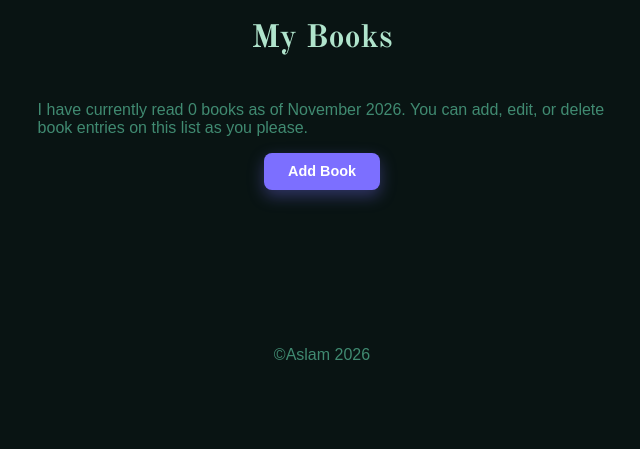
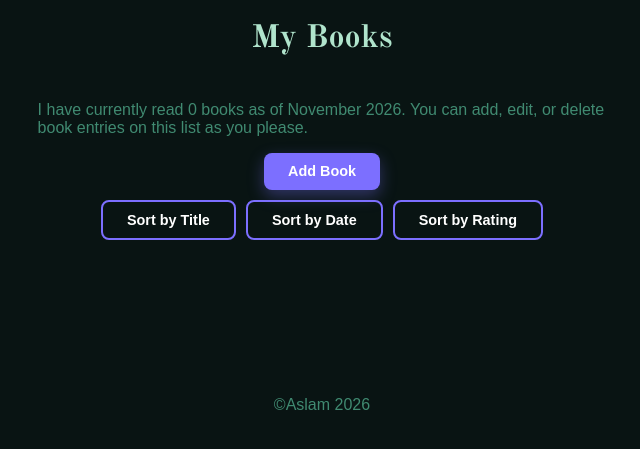
Before and after one commit to HAslam9023/Book-Notes-Web-App, a Node server app: page / in a window 1280 px wide. Shown: the part 155-604 px from the top of the page, without its empty margins (318-958 px from the left). Run offline with Node 20, Linux system fonts and the light colour scheme; data that the repository does not hold is empty; some web fonts are replaced.

Commit message:
Add sort buttons

```diff
--- a/index.ts
+++ b/index.ts
@@ -34,6 +34,11 @@ const db_config: PoolConfig = {
 const db: Pool = new pg.Pool(db_config);
 
 /**
+ * Initializes the sort type for book entries
+ */
+let bookSortType: string = "id";
+
+/**
  * Initializes the array to store book entries
  */
 let books: BookEntry[] = [];
@@ -51,8 +56,9 @@ async function getHomePage(_req: Request, res: Response): Promise<void>
 {
     try
     {
-        // Retrieves book entries from the database
-        const result: QueryResult<BookEntry> = await db.query("SELECT * FROM books ORDER BY date");
+        let result: QueryResult<BookEntry> = await db.query(
+            `SELECT * FROM books ORDER BY ${bookSortType}`
+        );
 
         books = result.rows;
 
@@ -64,6 +70,42 @@ async function getHomePage(_req: Request, res: Response): Promise<void>
 
         res.render("index.ejs");
     }
+}
+
+/**
+ * Sorts the book entries by title
+ * @param _req The request object
+ * @param res The response object
+ */
+function sortByTitle(_req: Request, res: Response): void
+{
+    bookSortType = "title";
+
+    res.redirect("/");
+}
+
+/**
+ * Sorts the book entries by date
+ * @param _req The request object
+ * @param res The response object
+ */
+function sortByDate(_req: Request, res: Response): void
+{
+    bookSortType = "date";
+
+    res.redirect("/");
+}
+
+/**
+ * Sorts the book entries by rating
+ * @param _req The request object
+ * @param res The response object
+ */
+function sortByRating(_req: Request, res: Response): void
+{
+    bookSortType = "rating";
+
+    res.redirect("/");
 }
 
 /**
@@ -198,6 +240,11 @@ function logServerStart(): void
 // The root GET route
 app.get("/", getHomePage);
 
+// The sort GET routes
+app.get("/sort/title", sortByTitle);
+app.get("/sort/date", sortByDate);
+app.get("/sort/rating", sortByRating);
+
 // The add GET route
 app.get("/add", getAddBookPage);
 
--- a/public/styles/styles.css
+++ b/public/styles/styles.css
@@ -140,3 +140,29 @@ input[type="date"]::-webkit-calendar-picker-indicator
 {
     filter: invert(1);
 }
+
+.sort-btn {
+    font-size: 0.9rem;
+    font-weight: 700;
+    padding: 11px 24px;
+    border-radius: 8px;
+    cursor: pointer;
+    border: 2px solid #7c6fff;
+    display: inline-flex;
+    align-items: center;
+    justify-content: center;
+    line-height: 1;
+    transition: all 0.2s ease;
+    background: transparent;
+    color: #7c6fff;
+}
+.sort-btn:hover {
+    background: #7c6fff;
+    color: #ffffff;
+}
+
+.sort-buttons
+{
+    flex-direction: row;
+    margin-top: 10px;
+}
--- a/views/index.ejs
+++ b/views/index.ejs
@@ -16,6 +16,18 @@
 <button type="submit" class="btn add-btn">
     <a href="/add">Add Book</a>
 </button>
+
+<div class="flex sort-buttons">
+    <button class="btn sort-btn">
+        <a href="/sort/title">Sort by Title</a>
+    </button>
+    <button class="btn sort-btn">
+        <a href="/sort/date">Sort by Date</a>
+    </button>
+    <button class="btn sort-btn">
+        <a href="/sort/rating">Sort by Rating</a>
+    </button>
+</div>
 
 <div class="grid">
     <% if (locals.books) { %>
```
